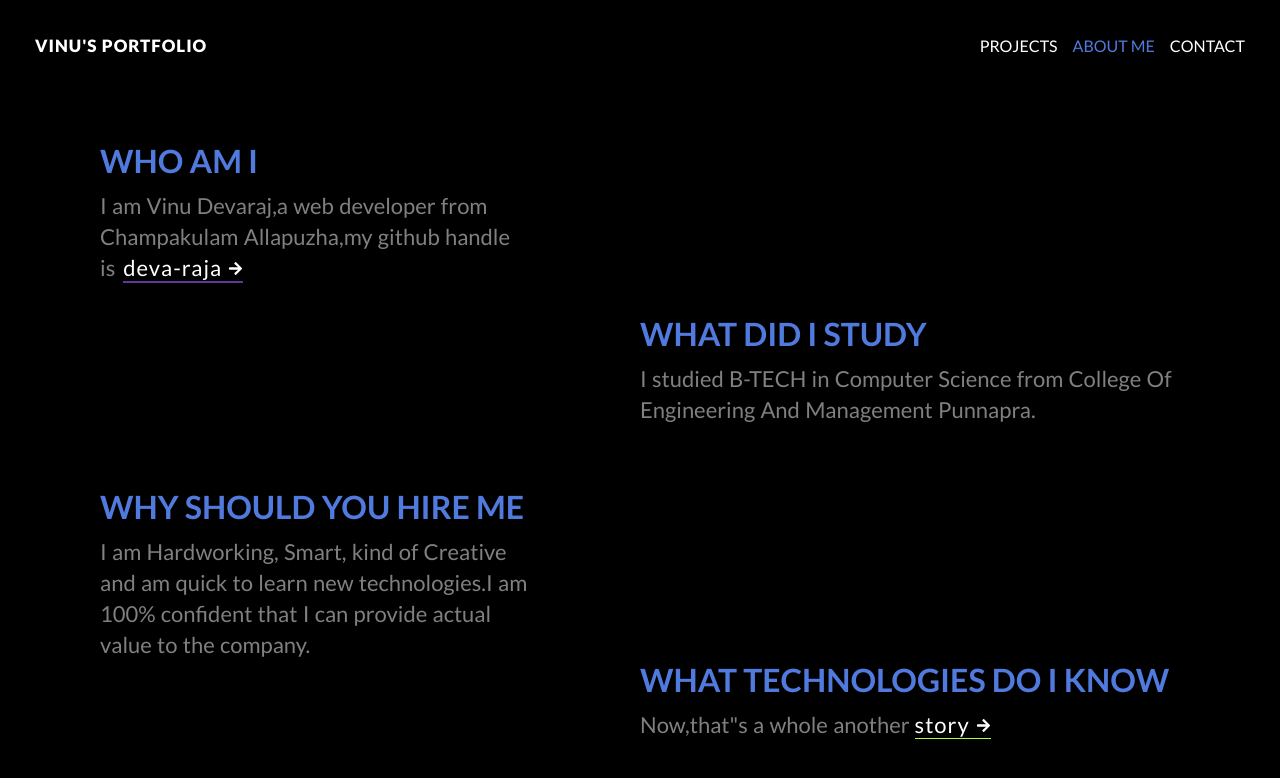
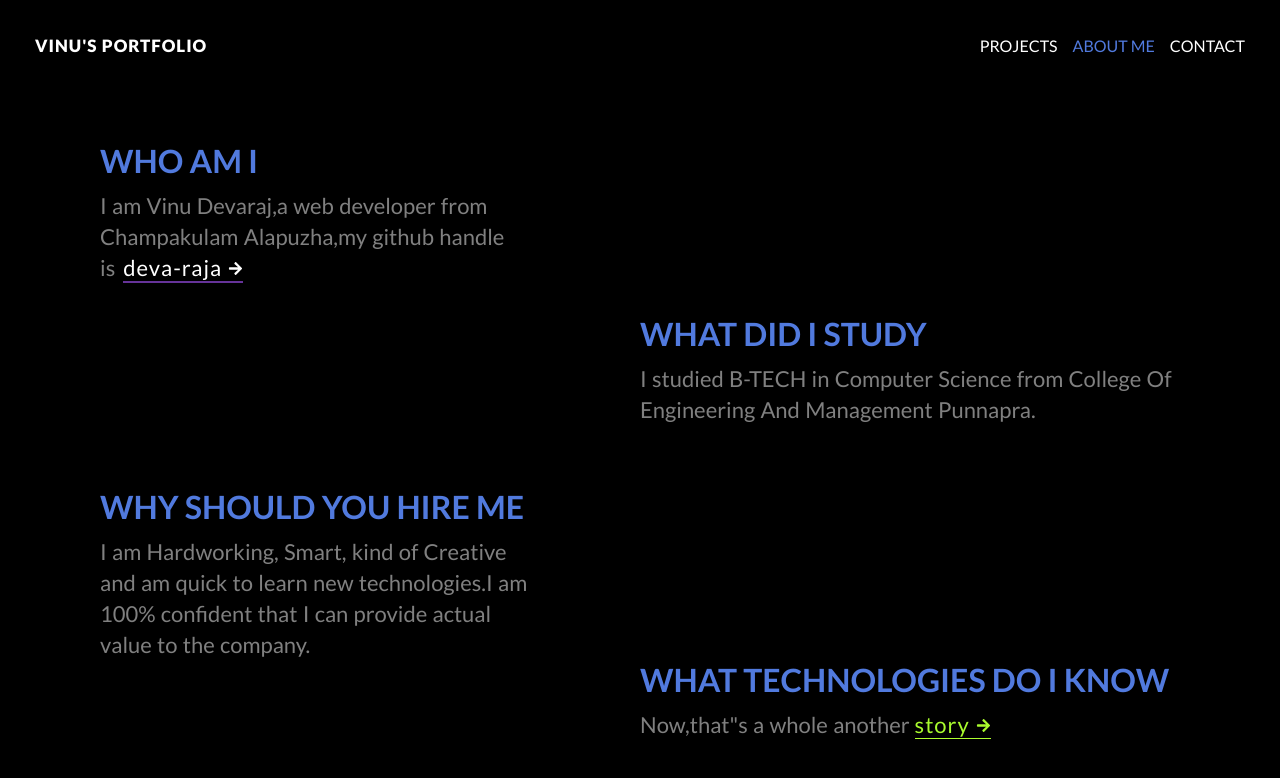
Before and after one commit to deva-raja/portfolio, a React (Create React App) app: page /about in a window 1280 px wide. Shown: the top 778 px of the page. Built offline with nearby package versions, Linux system fonts and the light colour scheme.

Commit message:
add glowing button

```diff
--- a/src/components/AboutPageBodyComponent.js
+++ b/src/components/AboutPageBodyComponent.js
@@ -1,7 +1,17 @@
 import { FaArrowRight } from 'react-icons/fa';
 import { useHistory } from 'react-router';
+import { useSpring, animated } from '@react-spring/web';
 
 function AboutPageBodyComponent({ setPage }) {
+  const styles = useSpring({
+    loop: true,
+    to: [
+      {  color: '#acff2fb4' },
+      { color: '#acff2f' },
+    ],
+    from: { color: '#acff2f83' },
+  });
+
   const history = useHistory();
   const changePage = () => {
     setPage(2);
@@ -14,7 +24,7 @@ function AboutPageBodyComponent({ setPage }) {
         <div className='about-who'>
           <h2>who am i</h2>
           <p>
-            I am Vinu Devaraj,a web developer from Champakulam Allapuzha,my github handle is
+            I am Vinu Devaraj,a web developer from Champakulam Alapuzha,my github handle is
             <a
               className='github'
               target='_blank'
@@ -43,9 +53,9 @@ function AboutPageBodyComponent({ setPage }) {
           <h2>what technologies do i know</h2>
           <p>
             Now,that"s a whole another
-            <span className='projects' onClick={() => changePage()}>
+            <animated.span style={styles} className='projects' onClick={() => changePage()}>
               story <FaArrowRight className='about-icons' />
-            </span>
+            </animated.span>
           </p>
         </div>
       </div>
--- a/src/css/style.css
+++ b/src/css/style.css
@@ -700,7 +700,8 @@ html {
 
 .about-page .about-story-container .projects:hover {
   cursor: pointer;
-  color: greenyellow;
+  border-bottom: 3px solid greenyellow;
+  color: #acff2f;
 }
 
 .about-page .about-story-container .about-icons {
--- a/src/sass/_aboutPage.scss
+++ b/src/sass/_aboutPage.scss
@@ -74,7 +74,8 @@
       color: white;
       &:hover {
         cursor: pointer;
-        color: greenyellow;
+        border-bottom: 3px solid greenyellow;
+        color: #acff2f;
       }
     }
     .about-icons {
```
Also changed, not shown: 1 other file (tests, documents, lock files or other folders).
